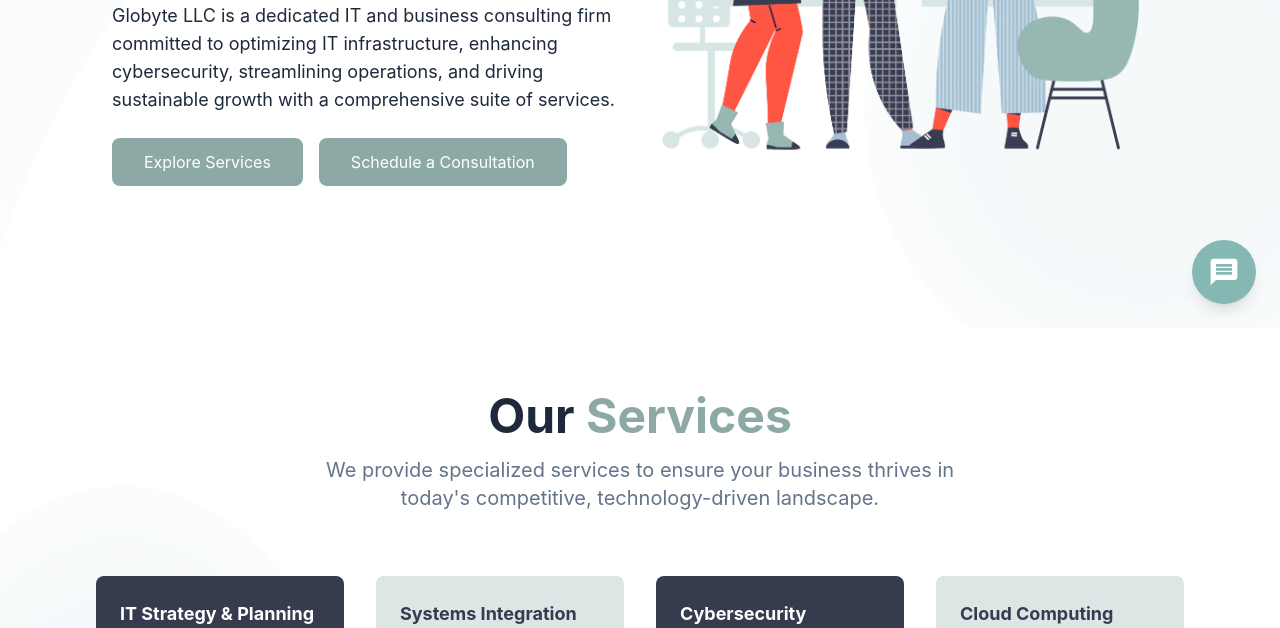
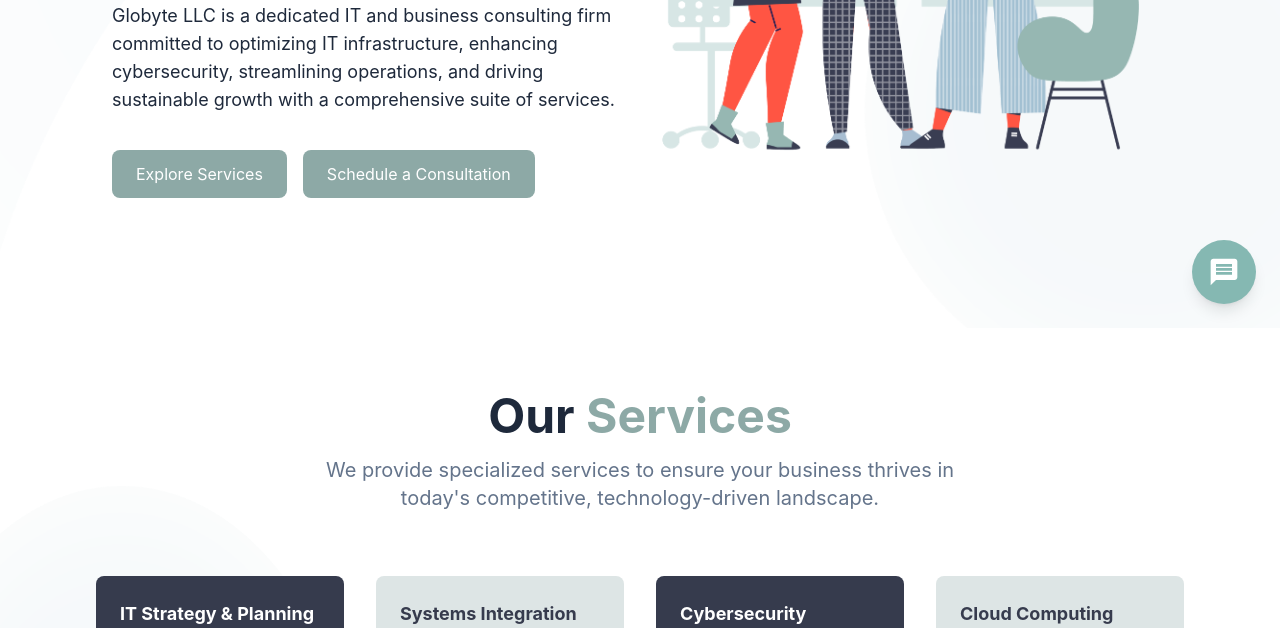
Before and after one commit to bemnetgetasetegn/Globyte, a website: page index.html in a window 1280 px wide. Shown: the part 472-1100 px from the top of the page. Drawn offline with nearby package versions, Linux system fonts and the light colour scheme; a web font is replaced by a local one.

Commit message:
sytled the hero section

```diff
--- a/index.html
+++ b/index.html
@@ -98,7 +98,7 @@
         <a href="#service" class="text-globyte-dark hover:text-[#3A3E56] transition-colors">Service</a>
         <a href="#about" class="text-globyte-dark hover:text-[#3A3E56] transition-colors">About</a>
         <a href="#team" class="text-globyte-dark hover:text-[#3A3E56] transition-colors">Team</a>
-         <a href="#contact"><button class="bg-globyte-gray text-white px-6 py-2 rounded-lg hover:bg-[#3A3E56] transition-colors">Get Started</button></a>
+        <a href="#contact"><button class="bg-globyte-gray text-white px-6 py-2 rounded-lg hover:bg-[#3A3E56] transition-colors">Get Started</button></a>
       </nav>
 
       <!-- Mobile Menu Button -->
@@ -117,7 +117,7 @@
         <a href="#service" class="text-globyte-dark hover:text-globyte-green transition-colors">Service</a>
         <a href="#about" class="text-globyte-dark hover:text-globyte-green transition-colors">About</a>
         <a href="#team" class="text-globyte-dark hover:text-globyte-green transition-colors">Team</a>
-         <a href="#contact" class="bg-globyte-gray text-white px-6 py-2 rounded-lg hover:bg-globyte-green transition-colors text-center"><button>Get Started</button></a>
+        <a href="#contact" class="bg-globyte-gray text-white px-6 py-2 rounded-lg hover:bg-globyte-green transition-colors text-center"><button>Get Started</button></a>
       </div>
     </div>
   </header>
@@ -132,16 +132,12 @@
         <span class="text-globyte-dark">Driving Innovation.</span><br>
         <span class="text-globyte-gray whitespace-nowrap">Powering Businesses.</span>
       </h2>
-      <p class="text-base sm:text-lg text-globyte-dark max-w-xl mx-auto lg:mx-0">
+      <p class="text-base sm:text-lg text-globyte-dark max-w-xl mx-auto py-3 lg:mx-0">
         Globyte LLC is a dedicated IT and business consulting firm committed to optimizing IT infrastructure, enhancing cybersecurity, streamlining operations, and driving sustainable growth with a comprehensive suite of services.
       </p>
       <div class="flex flex-col sm:flex-row gap-4 justify-center lg:justify-start">
-        <button class="bg-globyte-gray text-white px-6 sm:px-8 py-3 rounded-lg hover:bg-[#3A3E56] transition-colors">
-          Explore Services
-        </button>
-        <button class="bg-globyte-gray text-white px-6 sm:px-8 py-3 rounded-lg hover:bg-[#3A3E56] transition-colors">
-          Schedule a Consultation
-        </button>
+        <a href="#service"><button class="bg-globyte-gray text-white px-6 py-3 rounded-lg hover:bg-[#3A3E56] transition-colors">Explore Services</button></a>
+        <a href="#contact"><button class="bg-globyte-gray text-white px-6 py-3 rounded-lg hover:bg-[#3A3E56] transition-colors"> Schedule a Consultation</button></a>
       </div>
     </div>
 
```
